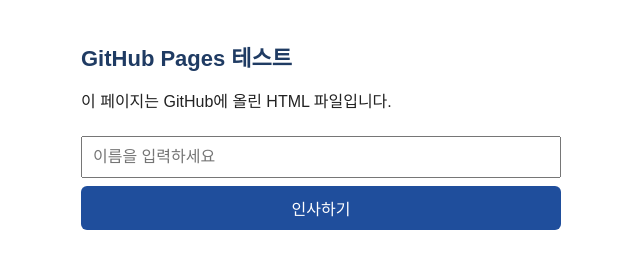
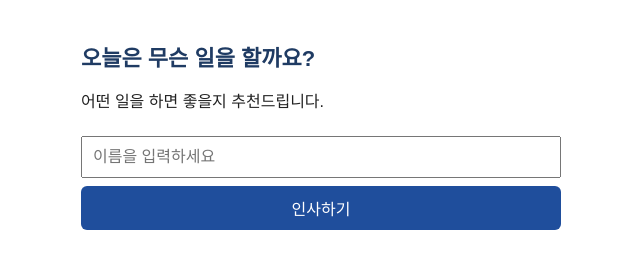
Before and after one commit to helim2/test-page, a plain HTML site: page index.html in a window 1280 px wide. Shown: the whole page, without its empty margins (319-959 px from the left). Drawn offline with Linux system fonts and the light colour scheme.

Commit message:
Update index.html

```diff
--- a/index.html
+++ b/index.html
@@ -14,8 +14,8 @@
   </style>
 </head>
 <body>
-  <h1>GitHub Pages 테스트</h1>
-  <p>이 페이지는 GitHub에 올린 HTML 파일입니다.</p>
+  <h1>오늘은 무슨 일을 할까요?</h1>
+  <p>어떤 일을 하면 좋을지 추천드립니다.</p>
   <input id="name" placeholder="이름을 입력하세요">
   <button id="go">인사하기</button>
   <p id="out"></p>
```
